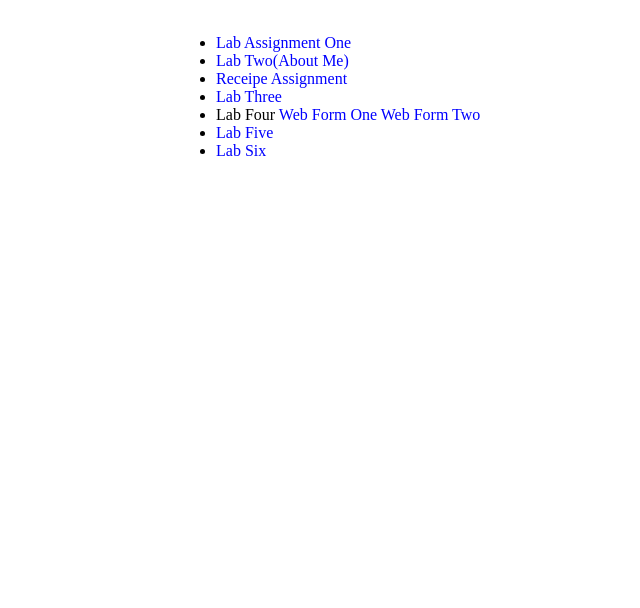
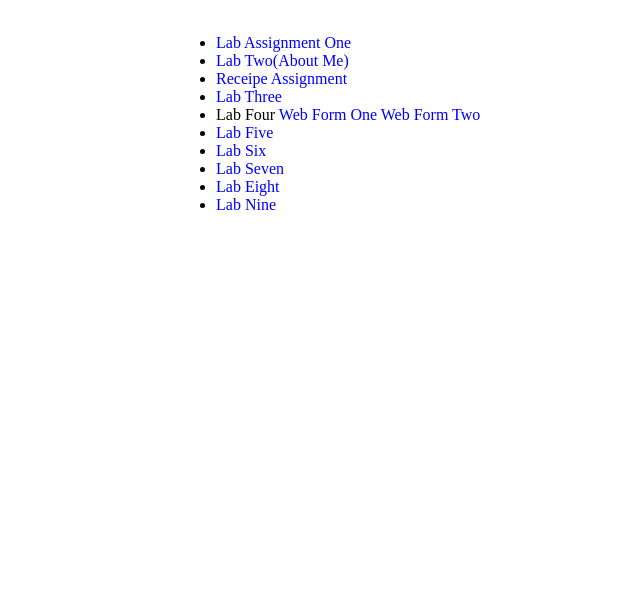
Before and after one commit to beeaklilu/beeaklilu.github.io, a plain HTML site: page index.html in a window 1280 px wide. Shown: the part 192-800 px from the top of the page, without its empty margins (14-654 px from the left). Drawn offline with Linux system fonts and the light colour scheme.

Commit message:
add link to lab assignments on home page

```diff
--- a/index.html
+++ b/index.html
@@ -30,6 +30,9 @@
 				<li>Lab Four <span><a href="webform1.html">Web Form One</a></span> <span><a href="webform2.html">Web Form Two</a></span></li>
 				<li><a href="clock.html">Lab Five</a></li>
 				<li><a href="decoratemytext.html">Lab Six</a></li>
+				<li><a href="./js/app.js">Lab Seven</a></li>
+				<li><a href="./js/lab8.js">Lab Eight</a></li>
+				<li><a href="./js/lab9.js">Lab Nine</a></li>
 			</ul>
 
 
```
